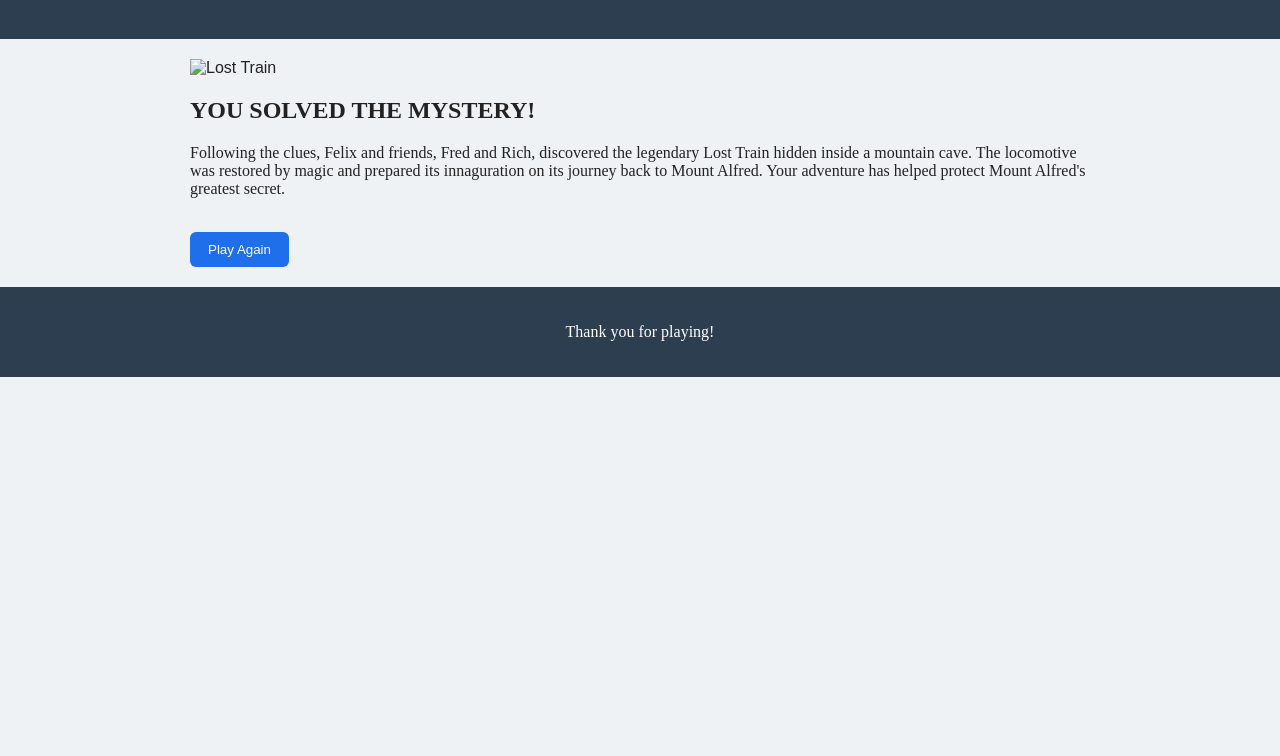
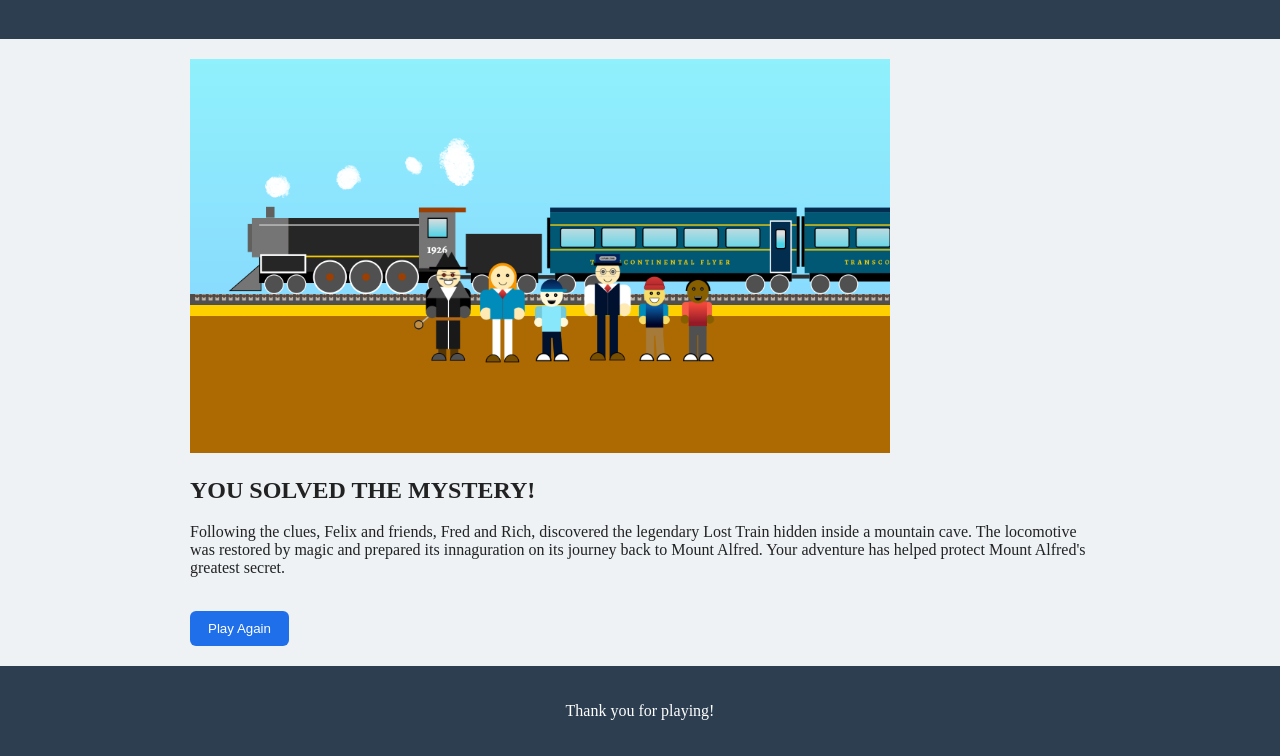
Before and after one commit to miguelvazquezmv/dcn, a plain HTML site: page ending.html in a window 1280 px wide. Shown: the part 81-837 px from the top of the page. Before the commit the page ends 800 px from the top, so only its background shows below. Drawn offline with Linux system fonts and the light colour scheme.

Commit message:
Fix image source path in ending.html

```diff
--- a/ending.html
+++ b/ending.html
@@ -14,7 +14,7 @@
 
 <main>
 
-<img src="../Project Files/Images/The_Train.png" alt="Lost Train" width="700">
+<img src="Images/The_Train.png" alt="Lost Train" width="700">
 
 <h2>You Solved the Mystery!</h2>
 
```
